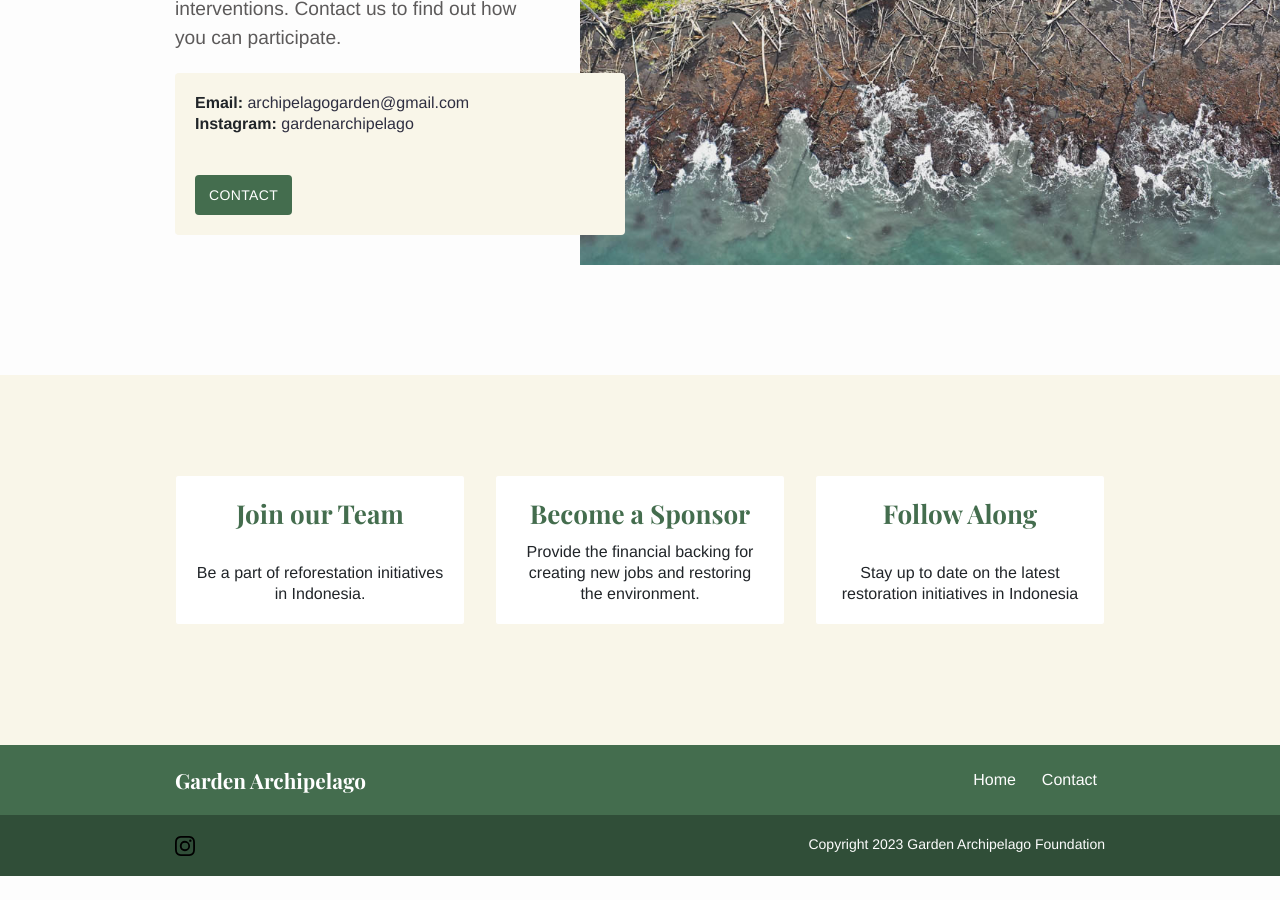
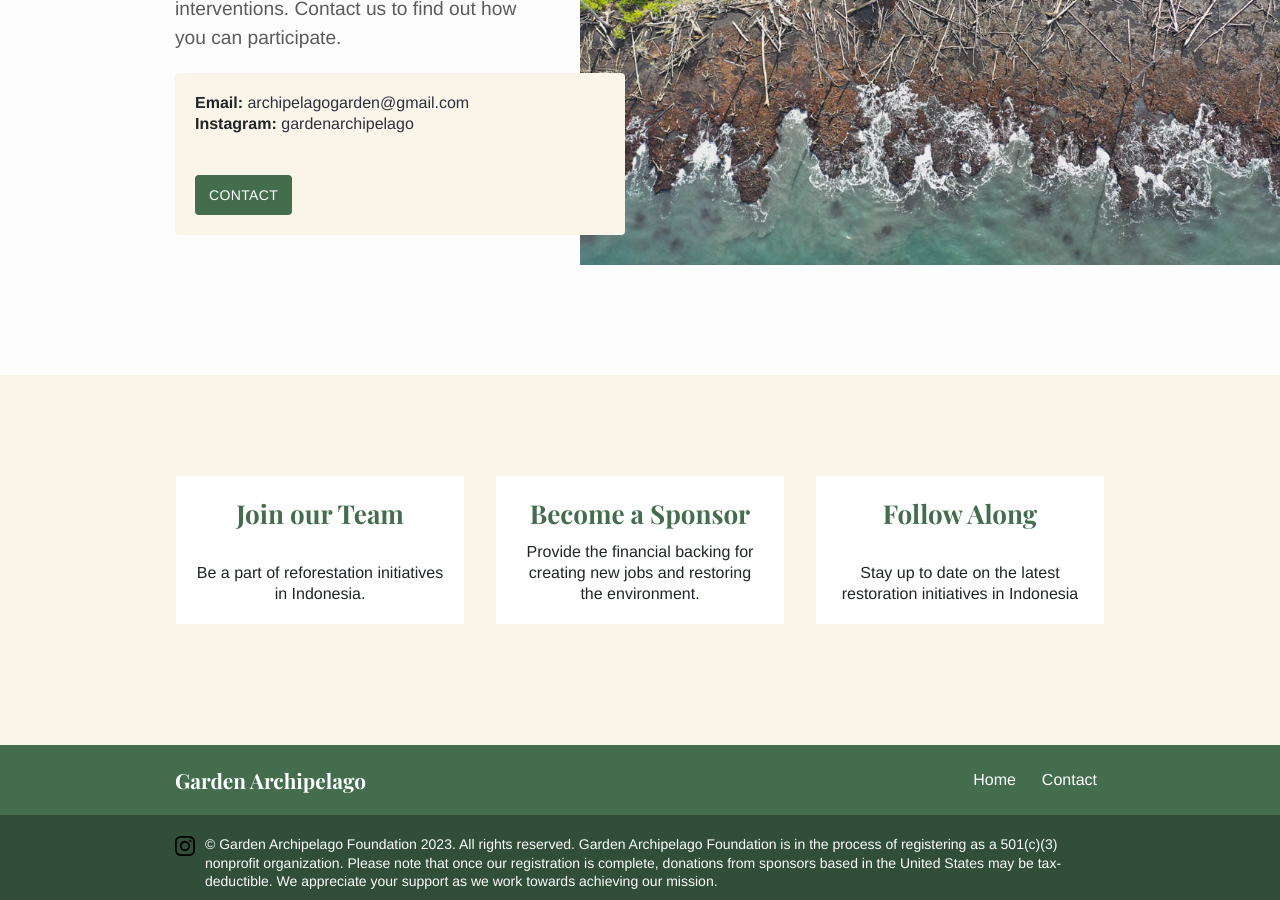
Before and after one commit to garden-archipelago/garden-archipelago.github.io, a Jekyll site: the page built from index.md, in a window 1280 px wide and 900 px high, scrolled down 752 px. Built offline with Jekyll 4.4.1, drawn with Linux system fonts in a browser that asks for light colours; before the commit the page ends 1628 px from its top, so only the background shows below that.

Commit message:
Update footer text

```diff
--- a/_data/seo.yml
+++ b/_data/seo.yml
@@ -1,4 +1,4 @@
 google_analytics_id: ""
 meta_twitter_site: ""
 meta_twitter_creator: ""
-copyright_text: 'Copyright 2023 Garden Archipelago Foundation'
+copyright_text: '© Garden Archipelago Foundation 2023. All rights reserved. Garden Archipelago Foundation is in the process of registering as a 501(c)(3) nonprofit organization. Please note that once our registration is complete, donations from sponsors based in the United States may be tax-deductible. We appreciate your support as we work towards achieving our mission.'
```
